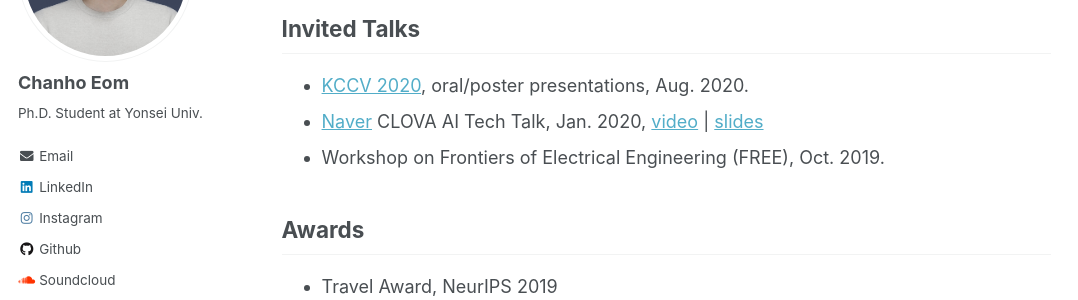
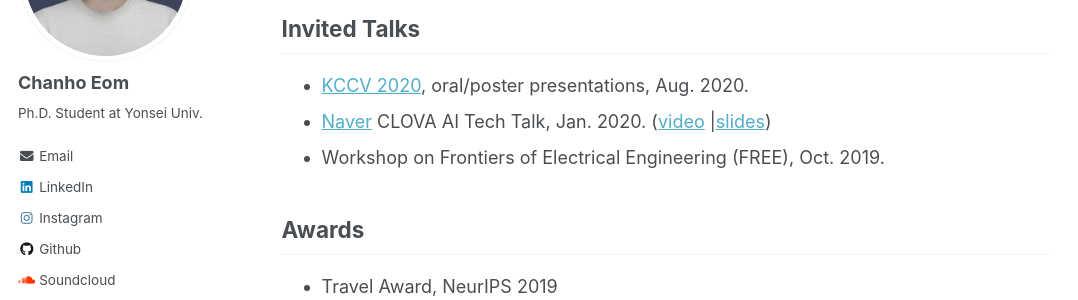
Before and after one commit to chanhoeom/chanhoEom.github.io, a Jekyll site: the page built from _pages/about.md, in a window 1280 px wide and 900 px high, scrolled down 914 px. Shown: the part 149-449 px from the top of the window, without its empty margins (0-1078 px from the left). Built offline with Jekyll 4.4.1, drawn with Linux system fonts in a browser that asks for light colours.

```diff
--- a/_pages/about.md
+++ b/_pages/about.md
@@ -44,9 +44,7 @@ Chanho Eom, Hyunjong Park, and Bumsub Ham
 
 ## Invited Talks
 * [KCCV 2020](https://kcvs.kr), oral/poster presentations, Aug. 2020.
-* [Naver](https://www.navercorp.com/en/naver/company) CLOVA AI Tech Talk, Jan. 2020,
-[video](https://www.youtube.com/watch?v=_bQvGy80MS0) \|
-[slides](https://www.facebook.com/677413542326125/posts/3110595645674557/)
+* [Naver](https://www.navercorp.com/en/naver/company) CLOVA AI Tech Talk, Jan. 2020. ([video](https://www.youtube.com/watch?v=_bQvGy80MS0) \|[slides](https://www.facebook.com/677413542326125/posts/3110595645674557/))
 * Workshop on Frontiers of Electrical Engineering (FREE), Oct. 2019.
 
 ## Awards
```
